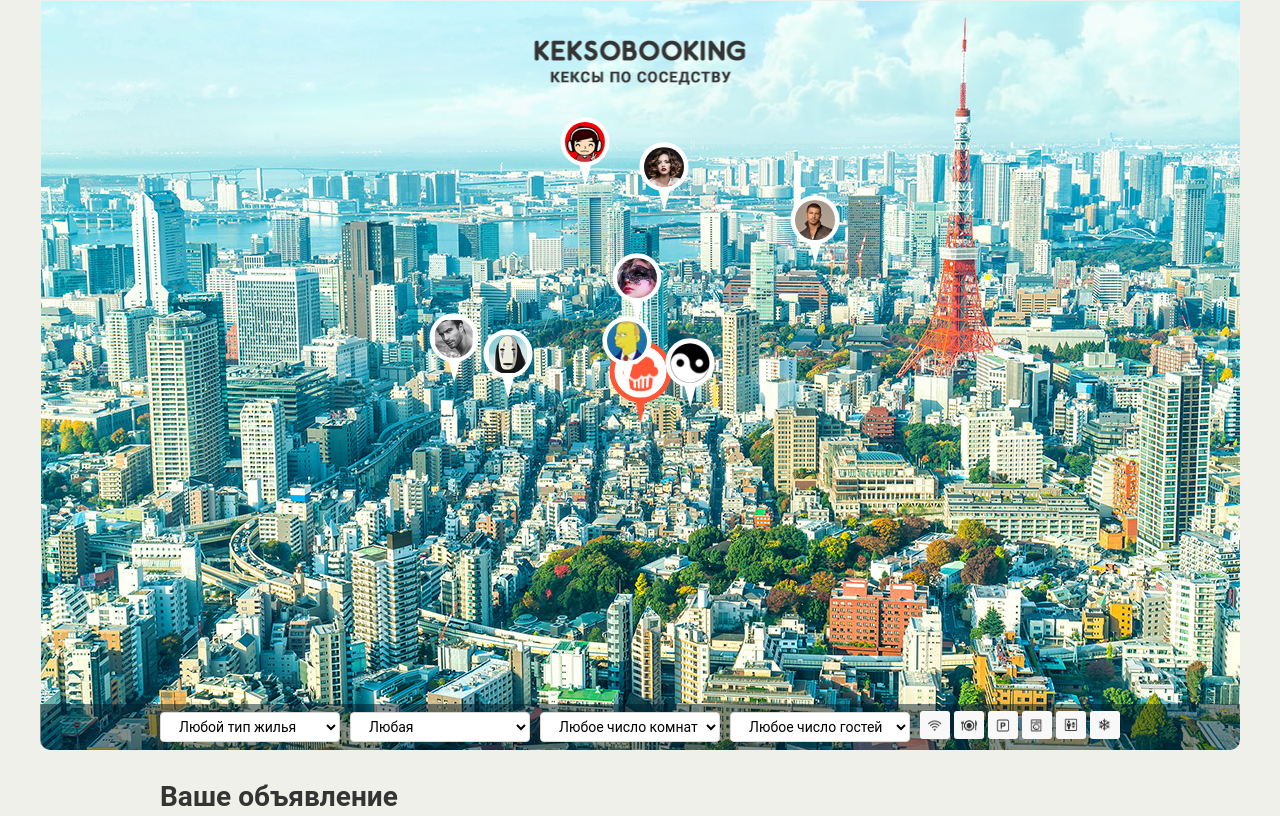
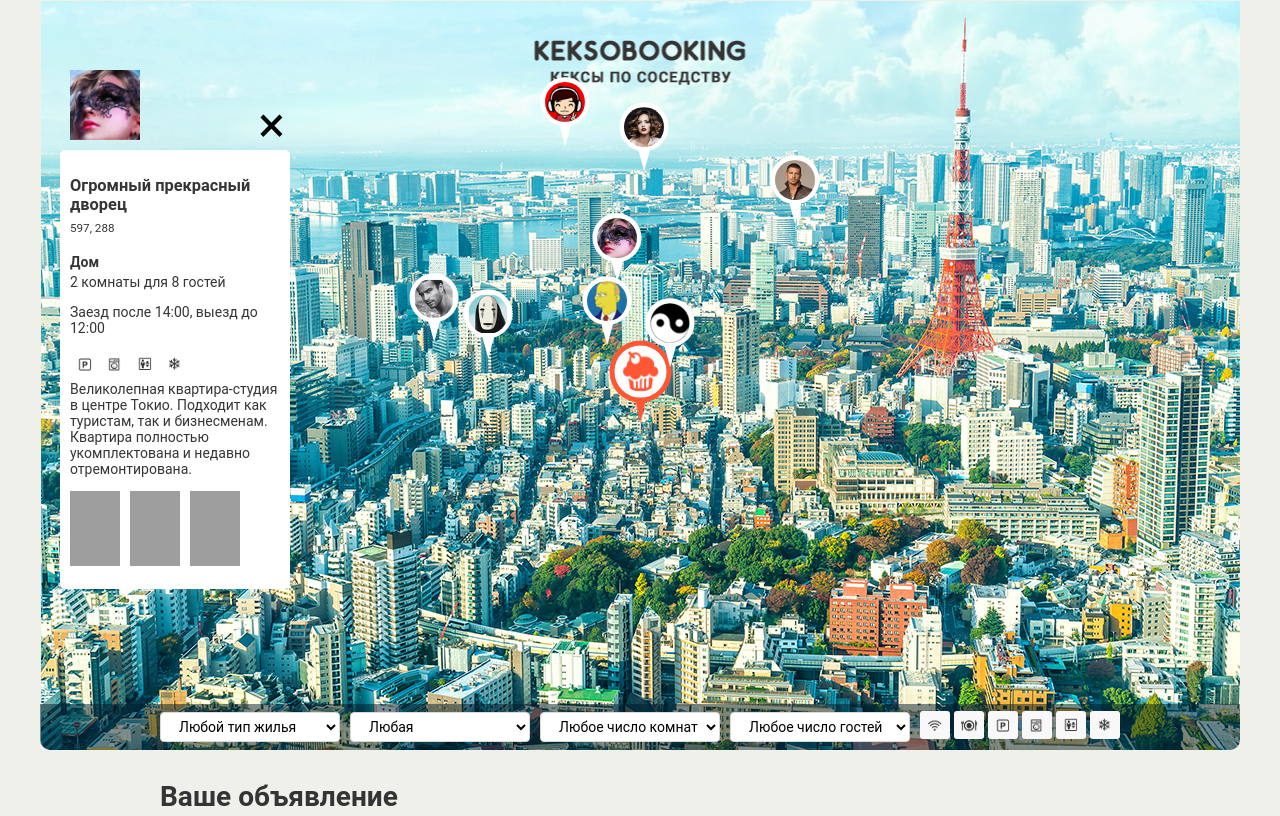
Before and after one commit to bmind12/161145-keksobooking-1, a website: page index.html in a window 1280 px wide. Shown: the top 816 px of the page. Drawn offline with Linux system fonts and the light colour scheme; grey boxes are pictures that could not be loaded.

Commit message:
Add card generation

```diff
--- a/index.html
+++ b/index.html
@@ -229,16 +229,9 @@
     <p>2 комнаты для 3 гостей</p>
     <p>Заезд после 14:00, выезд до 10:00</p>
     <ul class="popup__features">
-      <li class="feature feature--wifi"></li>
-      <li class="feature feature--dishwasher"></li>
-      <li class="feature feature--parking"></li>
-      <li class="feature feature--washer"></li>
-      <li class="feature feature--elevator"></li>
-      <li class="feature feature--conditioner"></li>
     </ul>
     <p>Великолепная квартира-студия в центре Токио. Подходит как туристам, так и бизнесменам. Квартира полностью укомплектована и недавно отремонтирована.</p>
     <ul class="popup__pictures">
-      <li><img src=""></li>
     </ul>
   </article>
 
--- a/js/map.js
+++ b/js/map.js
@@ -1,13 +1,30 @@
 'use strict';
 
+// consts
+var APARTMENT_TYPES = {
+  bungalo: 'Бунгало',
+  flat: 'Квартира',
+  house: 'Дом'
+}
+
+// elements
 var map = document.querySelector('.map');
-var ads = generateRandomData(8);
-var fragment = generatePins(ads);
 var mapPins = document.querySelector('.map__pins');
 
-mapPins.appendChild(fragment);
+// data
+var ads = generateRandomData(8);
+
+// fragments
+var pinsFragment = generatePins(ads);
+var cardFragment = generateCard(ads[0]);
+
+// script
+mapPins.appendChild(pinsFragment);
+map.appendChild(cardFragment);
 map.classList.remove('map--faded');
 
+
+// functions
 function generateRandomData(num) {
   var data = [];
   var photoNumbers = [];
@@ -90,6 +107,7 @@ function Ad(
     price: price,
     type: type,
     rooms: rooms,
+    guests: guests,
     checkIn: checkIn,
     checkOut: checkOut,
     features: randomFeatures,
@@ -144,9 +162,10 @@ function generatePins(ads) {
 
   for (var i = 0; i < ads.length; i++) {
     var pin = template.cloneNode(true);
+    var image = pin.querySelector('img');
 
-    pin.style.left = ads[i].location.x + 'px';
-    pin.style.top = ads[i].location.y + 'px';
+    pin.style.left = ads[i].location.x - image.width / 2 + 'px';
+    pin.style.top = ads[i].location.y - image.height + 'px';
     pin.querySelector('img').src = ads[i].author;
 
     fragment.appendChild(pin);
@@ -154,3 +173,64 @@ function generatePins(ads) {
 
   return fragment;
 }
+
+function generateCard(ad) {
+  var template = document.querySelector('template')
+    .content.querySelector('.map__card');
+  var featuresList = template.querySelector('.popup__features');
+  var featuresFragment = generateFeaturesFragment(ad.offer.features);
+  var photosFragment = generatePhotosFragment(ad.offer.photos);
+
+  template.querySelector('h3').innerText = ad.offer.title;
+  template.querySelector('p > small').innerText = ad.offer.address;
+  template.querySelector('.popup__price').innerText =
+    ad.offer.price + '&#x20bd;/ночь';
+  template.querySelector('h4').innerText = APARTMENT_TYPES[ad.offer.type];
+  template.querySelector('h4 ~ p').innerText =
+    ad.offer.rooms + ' комнаты для ' + ad.offer.guests + ' гостей ';
+  template.querySelector('h4 ~ p ~ p').innerText =
+  'Заезд после ' + ad.offer.checkIn + ', выезд до ' + ad.offer.checkOut;
+  featuresList.appendChild(featuresFragment);
+  template.querySelector('p:nth-child(5)').innerText = ad.offer.description;
+  template.querySelector('.popup__pictures').appendChild(photosFragment);
+  template.querySelector('.popup__avatar').src = ad.author;
+
+  return template;
+}
+
+function generateFeaturesFragment(features) {
+  var fragment = document.createDocumentFragment();
+  var blockClass = 'feature';
+
+  for (var i = 0; i < features.length; i++) {
+    var specificClass = blockClass + '--' + features[i];
+    var featureItem = document.createElement('li');
+
+    featureItem.classList.add(blockClass, specificClass);
+
+    fragment.appendChild(featureItem);
+  }
+
+  return fragment;
+}
+
+function generatePhotosFragment(photos) {
+  var fragment = document.createDocumentFragment();
+
+  for (var i = 0; i < photos.length; i++) {
+    var photosItem = document.createElement('li');
+    var photosImg = document.createElement('img');
+
+    photosImg.src = photos[i];
+    photosImg.style.width = '50px';
+    photosImg.style.height = '75px';
+    photosImg.style.paddingRight = '10px';
+
+    photosItem.appendChild(photosImg);
+    fragment.appendChild(photosItem);
+  }
+
+  return fragment;
+}
+
+// В список .popup_pictures по аналогии с шаблоном выведите все фотографии из списка фотографий offer.pictures. Каждая из строк массива pictures должна записываться как src соответствующего изображения. Для фотографий нужно явно указать размеры в атрибутах.
```
